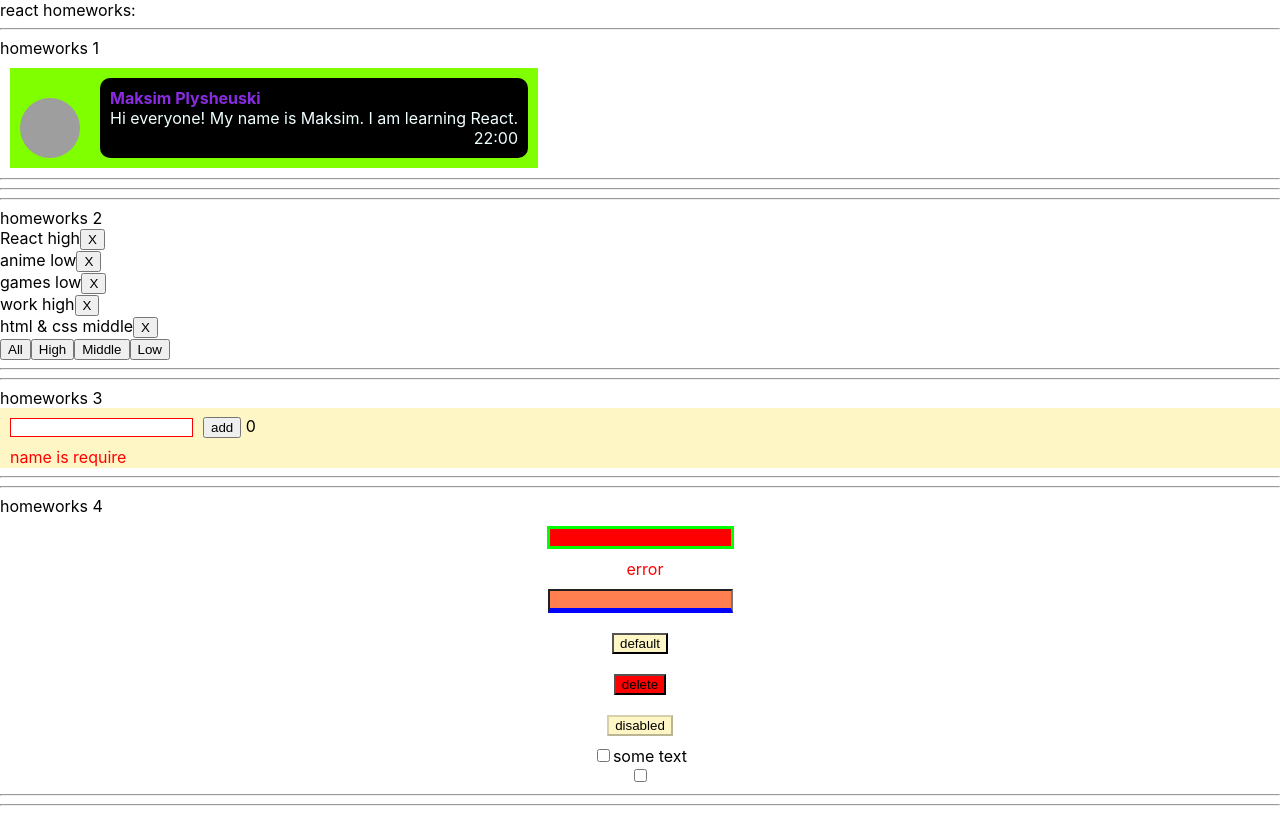
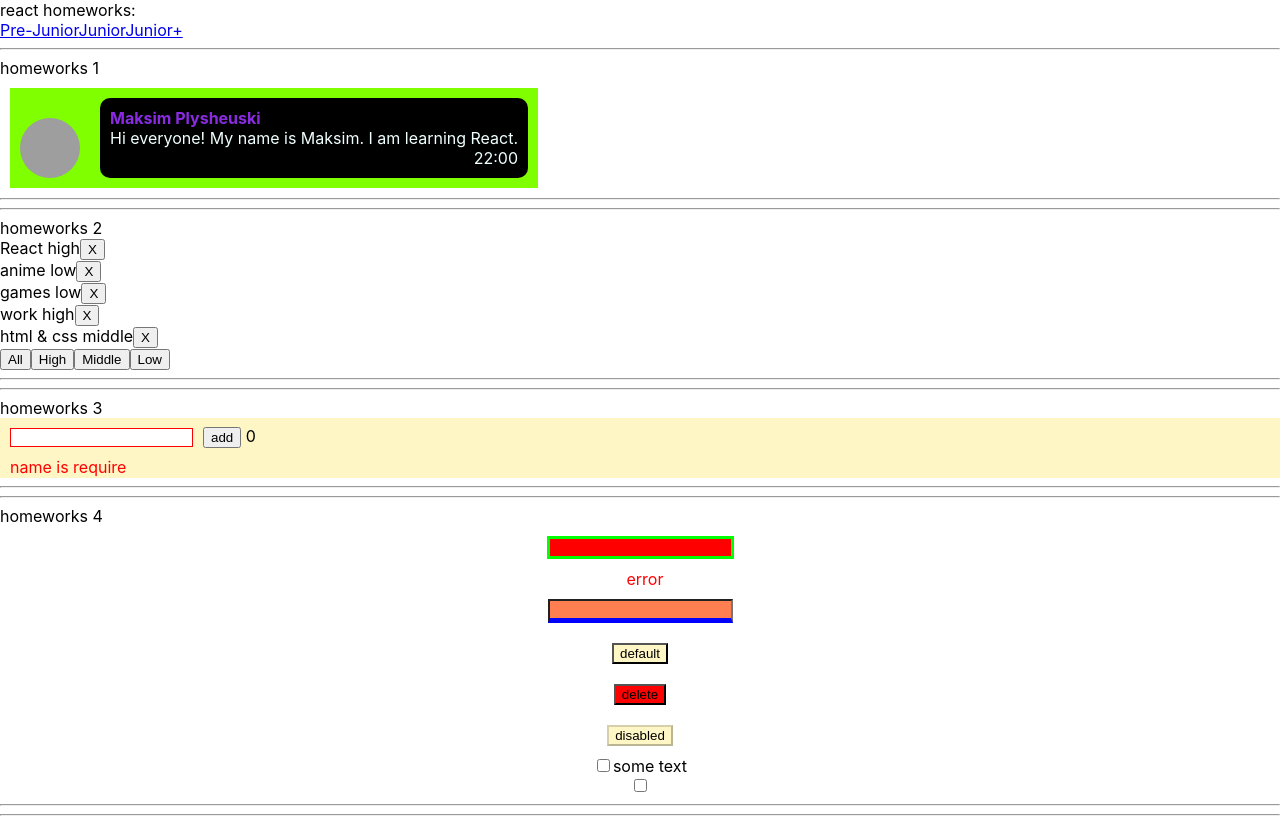
Before and after one commit to maksfilms/homeworks, a React (Create React App) app: page /#/pre-junior in a window 1280 px wide. Built offline with nearby package versions, Linux system fonts and the light colour scheme; grey boxes are pictures that could not be loaded.

Commit message:
homework 5

```diff
--- a/package.json
+++ b/package.json
@@ -10,9 +10,11 @@
     "@types/node": "^16.7.13",
     "@types/react": "^17.0.20",
     "@types/react-dom": "^17.0.9",
+    "@types/react-router-dom": "^5.3.3",
     "@types/uuid": "^8.3.4",
     "react": "^18.0.0",
     "react-dom": "^18.0.0",
+    "react-router-dom": "^6.3.0",
     "react-scripts": "5.0.0",
     "typescript": "^4.4.2",
     "uuid": "^8.3.2",
--- a/src/p1-main/m1-ui/u1-app/App.tsx
+++ b/src/p1-main/m1-ui/u1-app/App.tsx
@@ -1,20 +1,12 @@
-import React from 'react'
-import s from './App.module.css'
-import HW1 from '../../../p2-homeworks/h1/HW1'
-import HW2 from "../../../p2-homeworks/h2/HW2";
-import HW3 from "../../../p2-homeworks/h3/HW3";
-import HW4 from "../../../p2-homeworks/h4/HW4";
+import React from "react"
+import s from "./App.module.css"
+import HW5 from "../../../p2-homeworks/h5-rrd-v6/HW5";
 
 function App() {
     return (
         <div className={s.App}>
             <div>react homeworks:</div>
-            <HW1/>
-            <HW2/>
-            <HW3/>
-            <HW4/>
-            {/*<HW5/>*/}
-
+            <HW5/>
         </div>
     )
 }
--- a/src/p2-homeworks/h1/HW1.tsx
+++ b/src/p2-homeworks/h1/HW1.tsx
@@ -13,19 +13,12 @@
         <div>
             <hr/>
             homeworks 1
-
-            {/*should work (должно работать)*/}
-
             <Message
                 avatar={messageData.avatar}
                 name={messageData.name}
                 message={messageData.message}
                 time={messageData.time}
             />
-
-            <hr/>
-            {/*для личного творчества, могу проверить*/}
-            {/*<AlternativeMessage/>*/}
             <hr/>
         </div>
     )
--- a/src/p2-homeworks/h5-rrd-v6/HW5.tsx
+++ b/src/p2-homeworks/h5-rrd-v6/HW5.tsx
@@ -1,18 +1,15 @@
-import React from 'react'
-import Header from './Header'
-import Pages from './Pages'
+import React from "react"
+import Header from "./Header"
+import Pages from "./Pages"
+import {HashRouter} from "react-router-dom";
 
 function HW5() {
     return (
         <div>
-            {/*в gh-pages лучше работает HashRouter*/}
-            {/*<HashRouter>*/}
-
-            <Header/>
-
-            <Pages/>
-
-            {/*</HashRouter>*/}
+            <HashRouter>
+                <Header/>
+                <Pages/>
+            </HashRouter>
         </div>
     )
 }
--- a/src/p2-homeworks/h5-rrd-v6/Header.tsx
+++ b/src/p2-homeworks/h5-rrd-v6/Header.tsx
@@ -1,10 +1,13 @@
 import React from 'react'
+import {NavLink} from "react-router-dom";
+import {PATH} from "./Pages";
 
 function Header() {
     return (
         <div>
-            // add NavLinks
-
+            <NavLink to={PATH.PRE_JUNIOR}>Pre-Junior</NavLink>
+            <NavLink to={PATH.JUNIOR}>Junior</NavLink>
+            <NavLink to={PATH.JUNIOR_PLUS}>Junior+</NavLink>
         </div>
     )
 }
--- a/src/p2-homeworks/h5-rrd-v6/Pages.tsx
+++ b/src/p2-homeworks/h5-rrd-v6/Pages.tsx
@@ -1,26 +1,28 @@
-import React from 'react'
+import React from "react"
+import {Routes, Route, Navigate} from "react-router-dom";
+import PreJunior from "./pages/PreJunior";
+import Error404 from "./pages/Error404";
+import Junior from "./pages/Junior";
+import JuniorPlus from "./pages/JuniorPlus";
 
 export const PATH = {
-    PRE_JUNIOR: '/pre-junior',
-    // add paths
+    PRE_JUNIOR: "/pre-junior",
+    JUNIOR: '/junior',
+    JUNIOR_PLUS: '/junior-plus'
 }
 
 function Pages() {
     return (
         <div>
-            {/*Routes выбирает первый подходящий роут*/}
-            {/*<Routes>*/}
+            <Routes>
+                <Route path={"/"} element={<Navigate to={PATH.PRE_JUNIOR}/>}/>
 
-                {/*в начале мы попадаем на страницу '/' и переходим сразу на страницу PRE_JUNIOR*/}
-                {/*<Route path={'/'} element={<Navigate to={PATH.PRE_JUNIOR}/>}/>*/}
+                <Route path={PATH.PRE_JUNIOR} element={<PreJunior/>}/>
+                <Route path={PATH.JUNIOR} element={<Junior/>}/>
+                <Route path={PATH.JUNIOR_PLUS} element={<JuniorPlus/>}/>
 
-                {/*<Route path={PATH.PRE_JUNIOR} element={<PreJunior/>}/>*/}
-                // add routes
-
-                {/*он отрисуется если пользователь захочет попасть на несуществующую страницу*/}
-                {/*<Route path={'/*'} element={<Error404/>}/>*/}
-
-            {/*</Routes>*/}
+                <Route path={"/*"} element={<Error404/>}/>
+            </Routes>
         </div>
     )
 }
--- /dev/null
+++ b/src/p2-homeworks/h5-rrd-v6/pages/Junior.tsx
@@ -0,0 +1,12 @@
+import React from 'react'
+
+
+function PreJunior() {
+    return (
+        <div>
+            HW7-HW11
+        </div>
+    )
+}
+
+export default PreJunior
--- /dev/null
+++ b/src/p2-homeworks/h5-rrd-v6/pages/JuniorPlus.tsx
@@ -0,0 +1,11 @@
+import React from 'react'
+
+function PreJunior() {
+    return (
+        <div>
+            HW12-to the end
+        </div>
+    )
+}
+
+export default PreJunior
```
Also changed, not shown: 1 other file (tests, documents, lock files or other folders).
